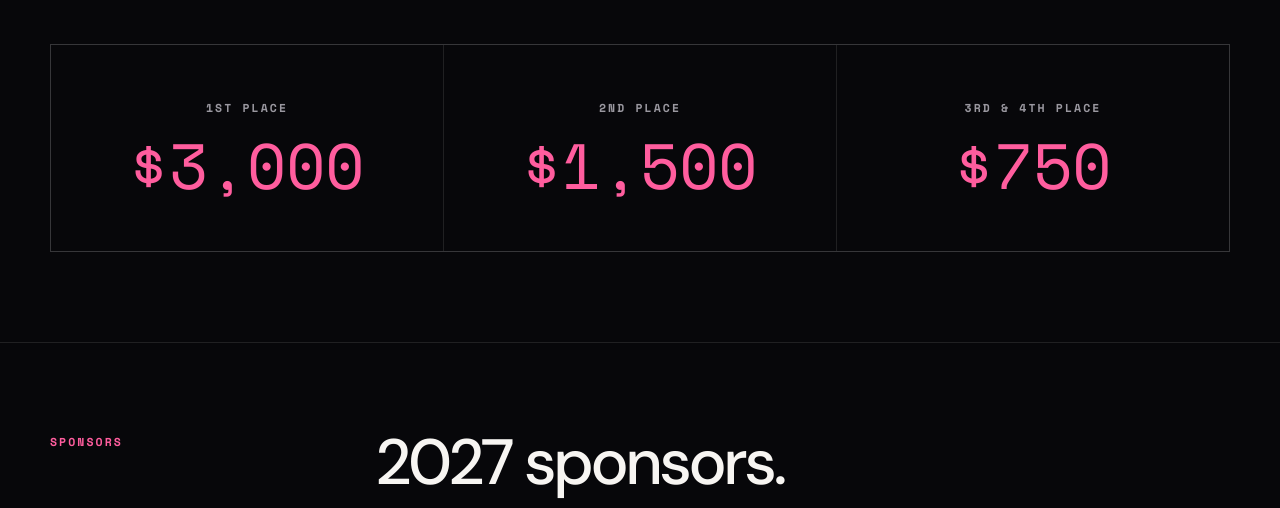
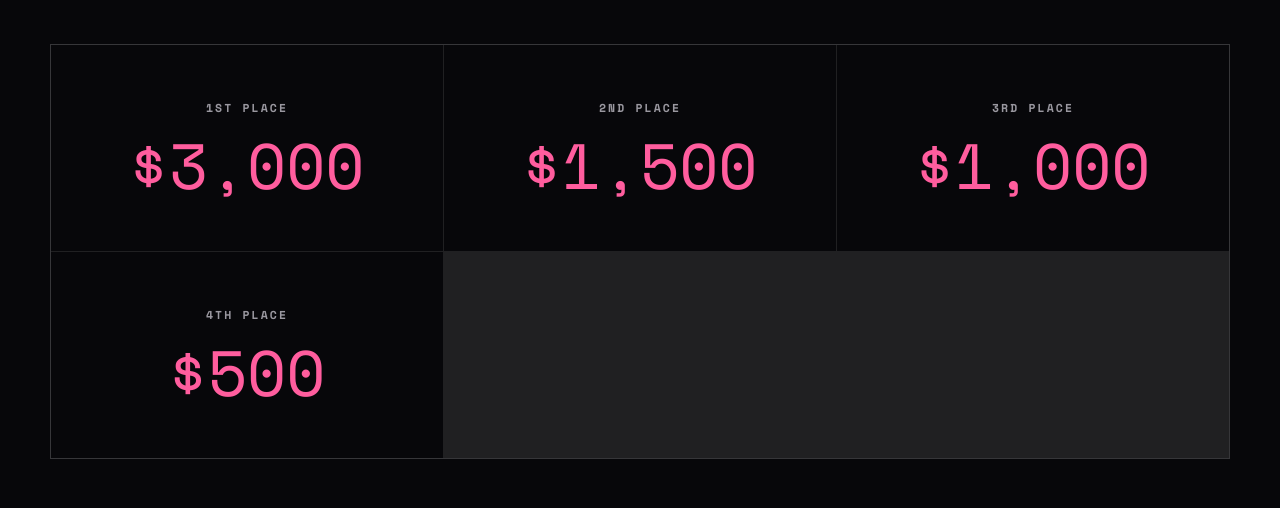
Before and after one commit to AlexNicholasWang/LAPokerbots, a Next.js app in the folder Frontend/: page / in a window 1280 px wide. Shown: the part 1482-1990 px from the top of the page. Built offline with nearby package versions, Linux system fonts and the light colour scheme.

Commit message:
4th place added.

```diff
--- a/Frontend/app/page.tsx
+++ b/Frontend/app/page.tsx
@@ -7,7 +7,8 @@ import { site } from "@/content/site";
 const prizes = [
   { place: "1st place", amount: "$3,000" },
   { place: "2nd place", amount: "$1,500" },
-  { place: "3rd & 4th place", amount: "$750" },
+  { place: "3rd place", amount: "$1,000" },
+  {place: "4th place", amount: "$500"},
 ] as const;
 
 const facts = [
```
